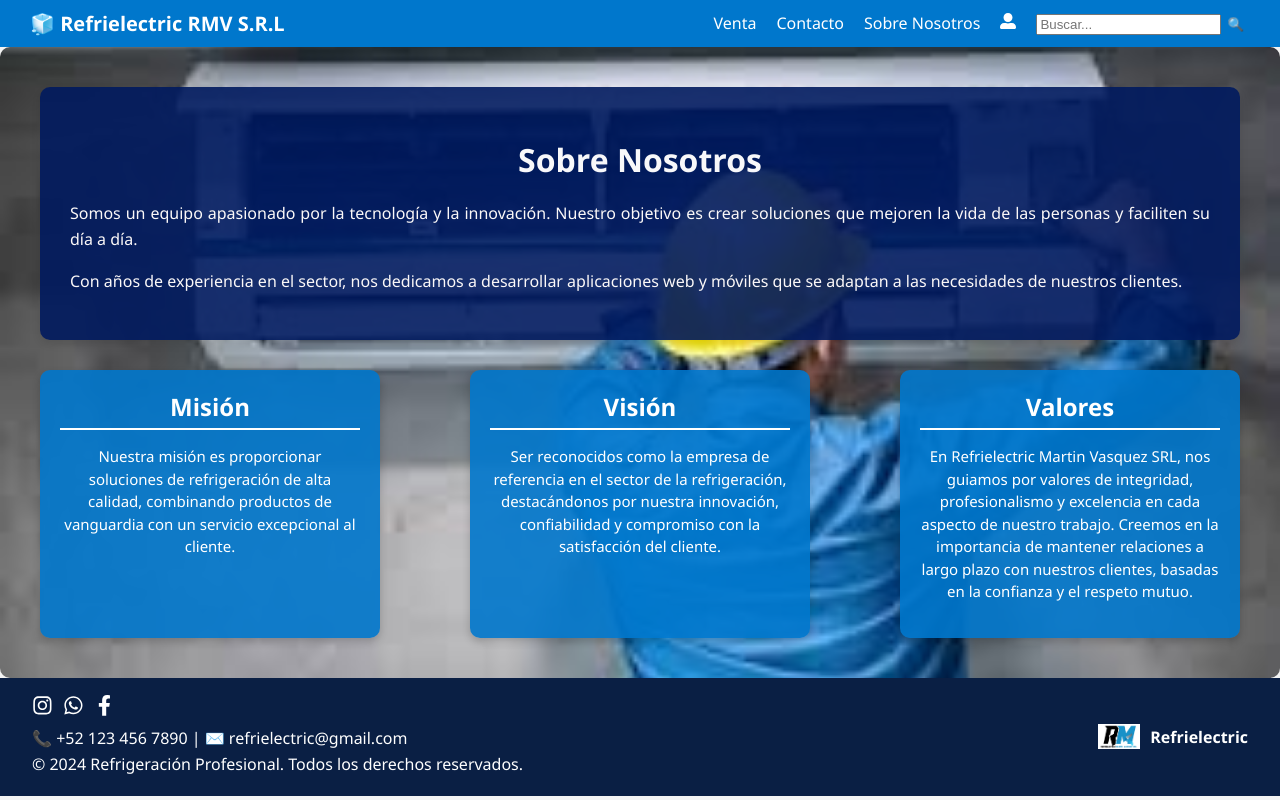
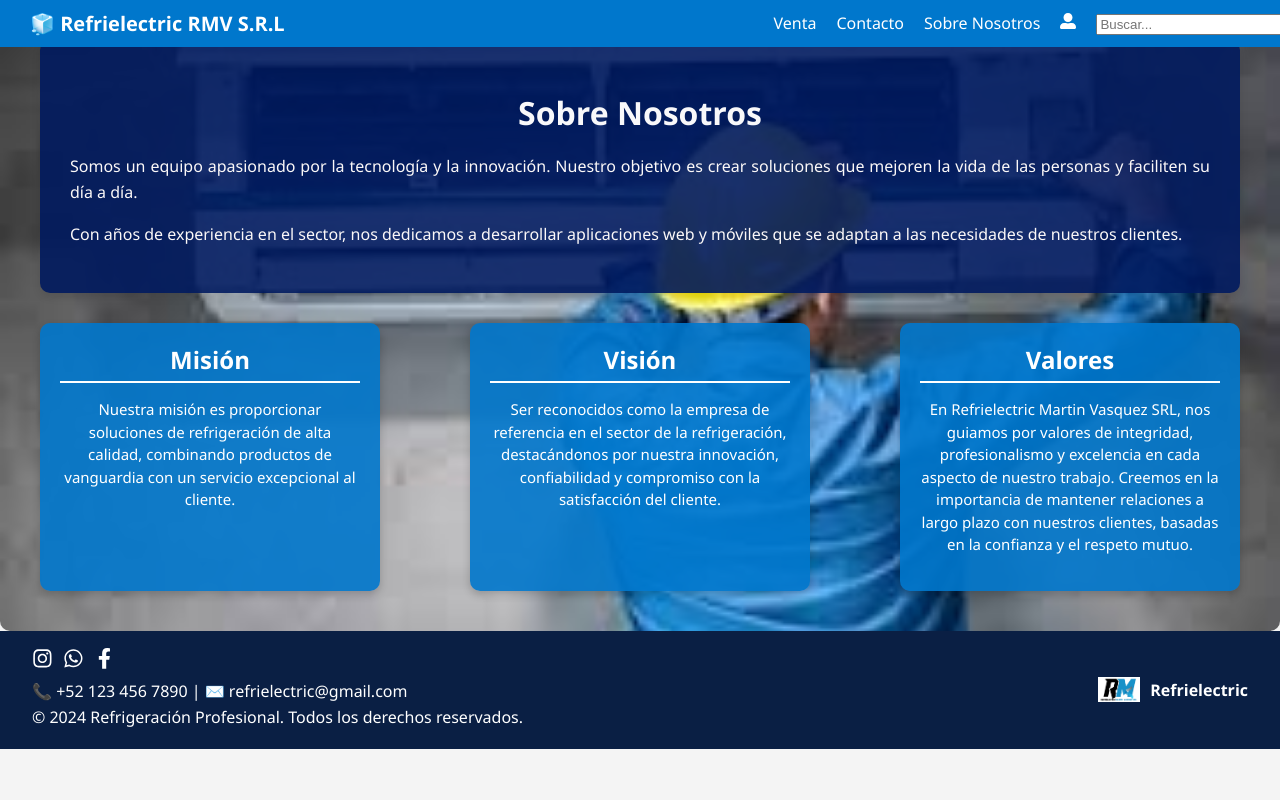
Before and after one commit to khaterine17/Proyecto-Final, a React (Vite) app in the folder proyecto_final/: page /SobreNosotros in a window 1280 px wide. Built offline with nearby package versions, Linux system fonts and the light colour scheme.

Commit message:
update navbar

```diff
--- a/proyecto_final/src/App.css
+++ b/proyecto_final/src/App.css
@@ -8,6 +8,10 @@
 
 /* Estilos generales para el navbar */
 .navbar {
+  position: fixed;       /* Hace que el navbar se quede fijo */
+  top: 0;                /* Lo posiciona en la parte superior */
+  width: 100%;           /* Ocupa todo el ancho */
+  z-index: 1000;
   background-color: #0077cc;
   display: flex;
   align-items: center;
@@ -42,6 +46,7 @@
 .navbar .nav-links a:hover {
   color: #cce7ff;
 }
+
 
 /* Sobre Nosotros */.sobre-nosotros-container {
   padding: 40px;
```
